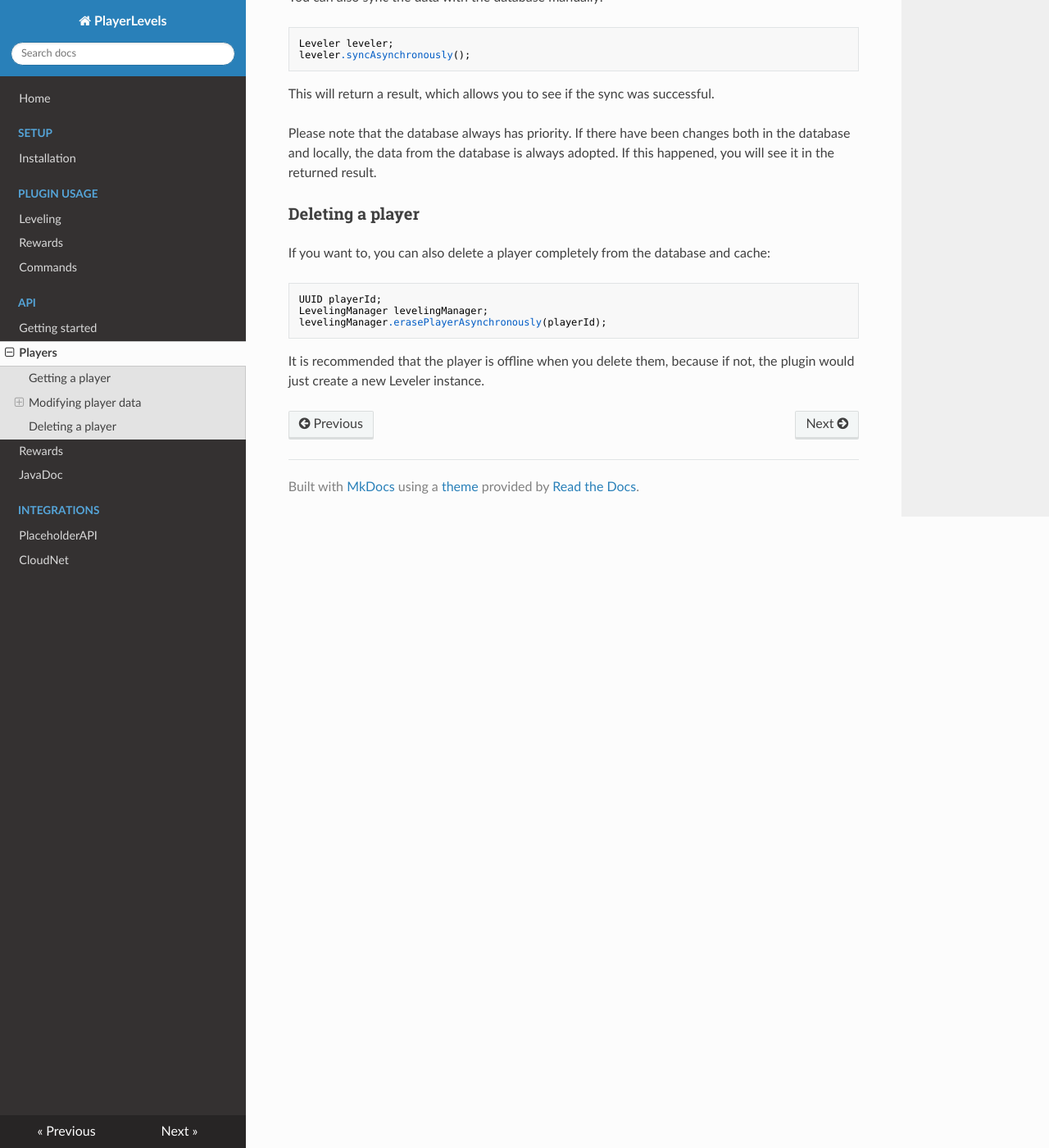
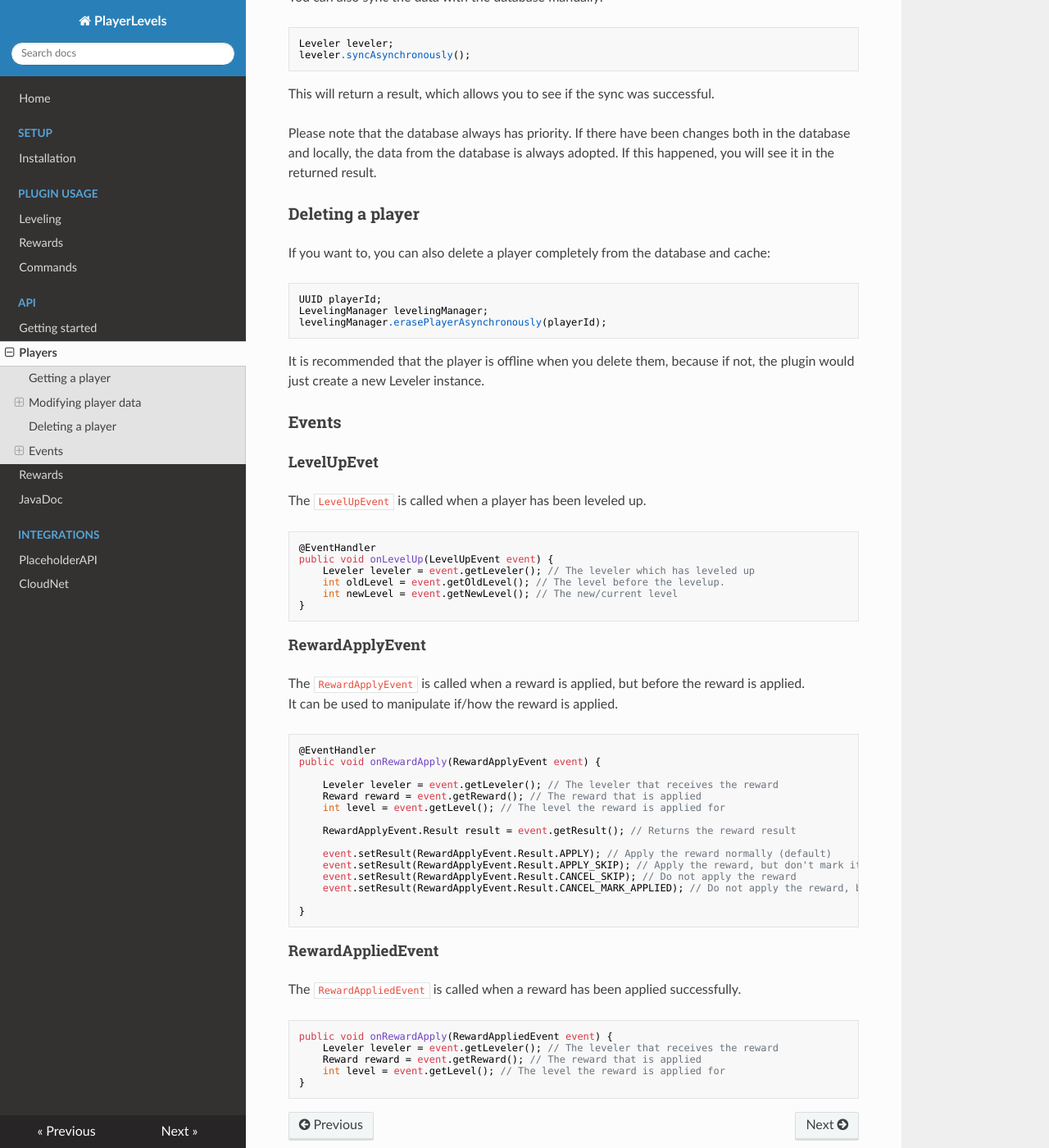
Before and after one commit to jandie1505/PlayerLevels, an MkDocs documentation site: the page built from documentation/docs/api-players.md, in a window 1280 px wide and 1400 px high, scrolled down 2095 px. Shown: the whole window at 82% size. Built offline with MkDocs 1.6.1, drawn with Linux system fonts in a browser that asks for light colours; nearby versions of some CDN libraries.

Commit message:
added events to documentation

````diff
--- a/documentation/docs/api-players.md
+++ b/documentation/docs/api-players.md
@@ -121,3 +121,49 @@ levelingManager.erasePlayerAsynchronously(playerId);
 
 It is recommended that the player is offline when you delete them,
 because if not, the plugin would just create a new Leveler instance.
+
+### Events
+#### LevelUpEvet
+The `LevelUpEvent` is called when a player has been leveled up.
+
+```java
+@EventHandler
+public void onLevelUp(LevelUpEvent event) {
+    Leveler leveler = event.getLeveler(); // The leveler which has leveled up
+    int oldLevel = event.getOldLevel(); // The level before the levelup.
+    int newLevel = event.getNewLevel(); // The new/current level
+}
+```
+
+#### RewardApplyEvent
+The `RewardApplyEvent` is called when a reward is applied, but before the reward is applied.
+It can be used to manipulate if/how the reward is applied.
+
+```java
+@EventHandler
+public void onRewardApply(RewardApplyEvent event) {
+
+    Leveler leveler = event.getLeveler(); // The leveler that receives the reward
+    Reward reward = event.getReward(); // The reward that is applied
+    int level = event.getLevel(); // The level the reward is applied for
+
+    RewardApplyEvent.Result result = event.getResult(); // Returns the reward result
+
+    event.setResult(RewardApplyEvent.Result.APPLY); // Apply the reward normally (default)
+    event.setResult(RewardApplyEvent.Result.APPLY_SKIP); // Apply the reward, but don't mark it as applied
+    event.setResult(RewardApplyEvent.Result.CANCEL_SKIP); // Do not apply the reward
+    event.setResult(RewardApplyEvent.Result.CANCEL_MARK_APPLIED); // Do not apply the reward, but mark it as applied
+
+}
+```
+
+#### RewardAppliedEvent
+The `RewardAppliedEvent` is called when a reward has been applied successfully.
+
+```java
+public void onRewardApply(RewardAppliedEvent event) {
+    Leveler leveler = event.getLeveler(); // The leveler that receives the reward
+    Reward reward = event.getReward(); // The reward that is applied
+    int level = event.getLevel(); // The level the reward is applied for
+}
+```
````
Also changed, not shown: 1 other file.
